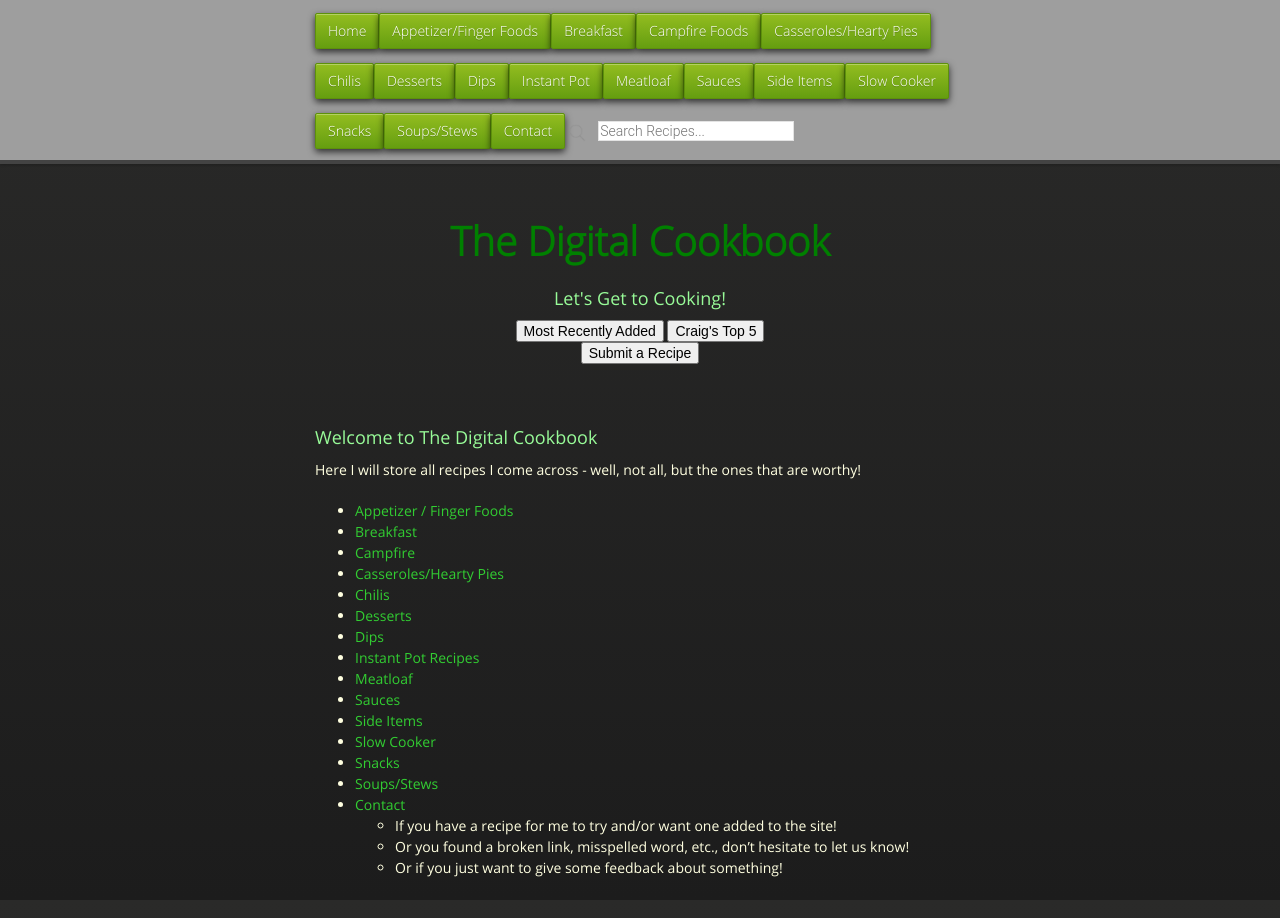
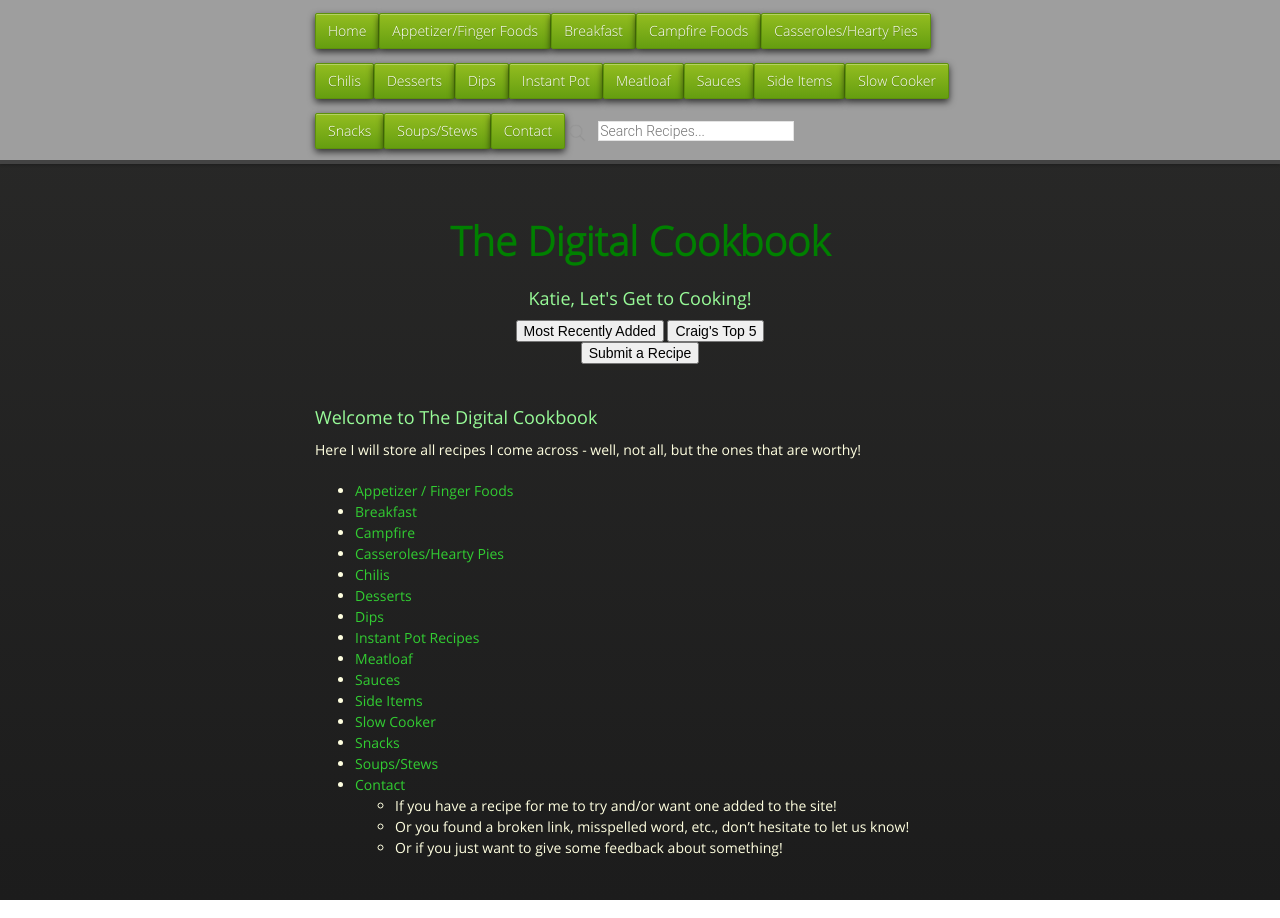
Before and after one commit to cmwillett/TheDigitalCookbook, a Jekyll site: the page built from index.md, in a window 1280 px wide. Built offline with Jekyll 4.4.1, drawn with Linux system fonts in a browser that asks for light colours; nearby versions of some CDN libraries.

Commit message:
Update default.html

```diff
--- a/_layouts/default.html
+++ b/_layouts/default.html
@@ -62,7 +62,7 @@ tipue_search_active: true
               <div id="tipue_search_content"></div>
                 <div id="title">
                     <center><h1><b>The Digital Cookbook</b></h1></center>
-                    <center><h3>Let's Get to Cooking!</h3></center>
+                    <center><h3>Katie, Let's Get to Cooking!</h3></center>
                     <center>
                     <form>
                         <input type="button" value="Most Recently Added" onclick="window.location.href='{{site.github.url}}/MostRecentlyAdded/index.html'" />
@@ -73,7 +73,6 @@ tipue_search_active: true
                         <input type="submit" value="Submit a Recipe"/>
                     </form>
                     </center>
-                    <hr>
                 </div>
             </section>
             <!-- Page.content -->
```
